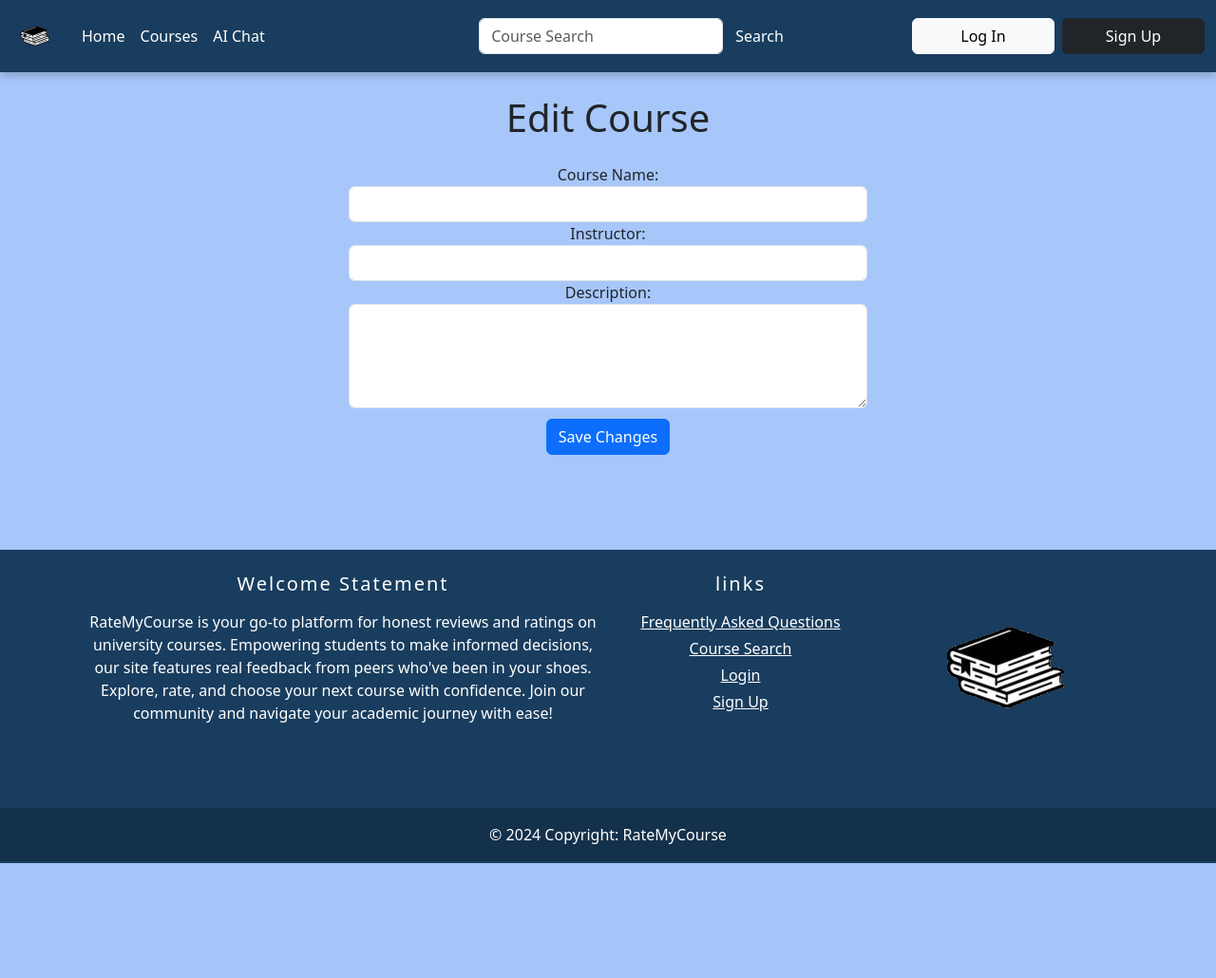
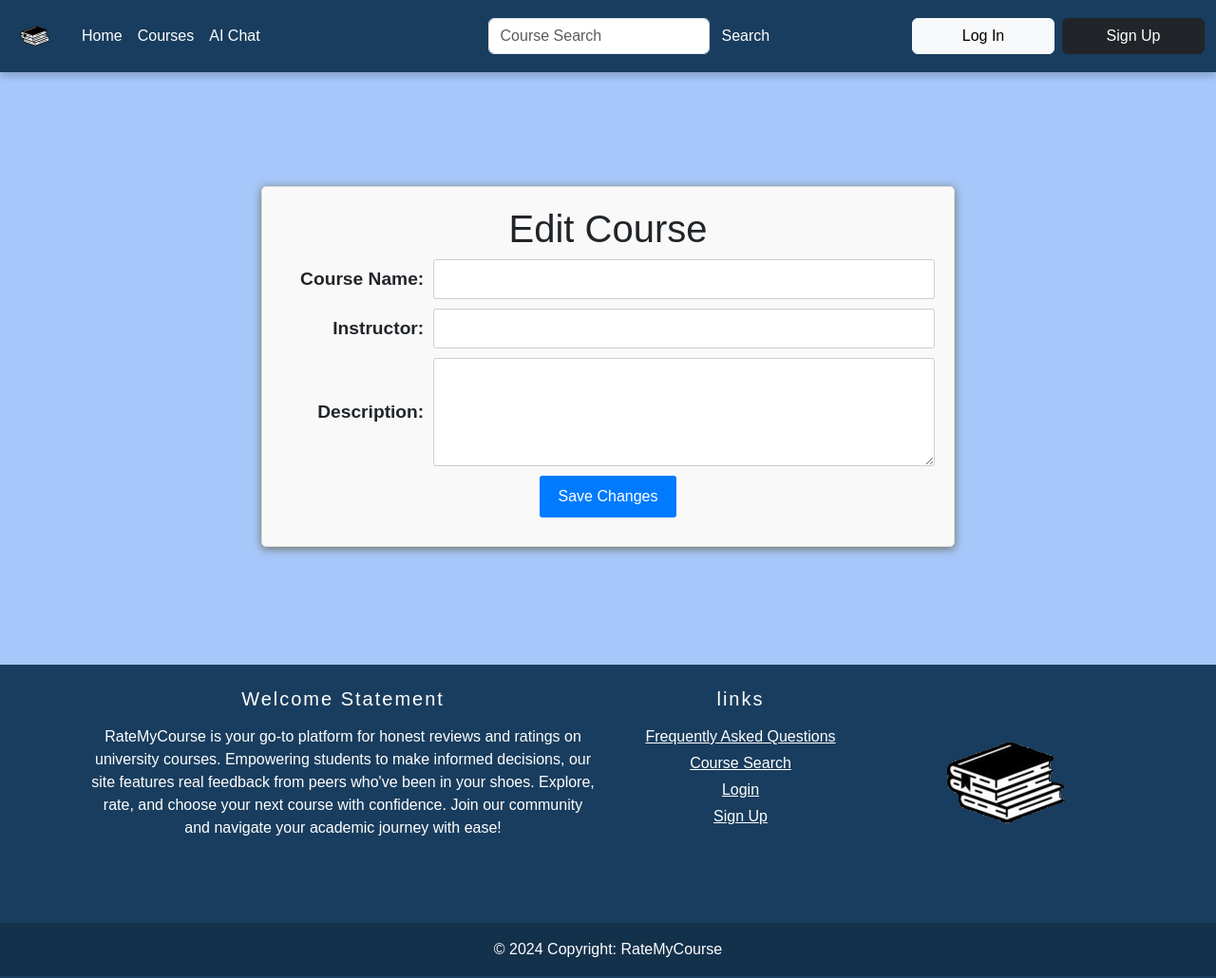
Before and after one commit to lnalewaja/RateMyCourse, a Flask app: template templates/course_edit_page.html in a window 1280 px wide. Shown: the whole page at 95% size. Before the commit the page ends 909 px from the top, so only its background shows below. Run offline with Flask 3, Linux system fonts and the light colour scheme; the template is opened without the code that fills it, so the values that code supplies are empty.

Commit message:
adding formating for course edit

```diff
--- a/templates/course_edit_page.html
+++ b/templates/course_edit_page.html
@@ -1,102 +1,101 @@
 {% extends "layout.html" %}
-
 
 {% block content %}
 <!DOCTYPE html>
 <html lang="en">
-
-
 <head>
     <meta charset="UTF-8">
     <meta name="viewport" content="width=device-width, initial-scale=1.0">
     <title>Edit Comment for {{ session['username'] }}</title>
     <style>
-        /* Style to display form elements and headers */
+        /* Styles for displaying form elements and headers */
         body {
             text-align: center;
             /* Align the content in the center */
+            font-family: Arial, sans-serif;
         }
 
 
         .form-container {
-            display: inline-block;
-            /* Center the form horizontally */
-            text-align: left;
-            /* Reset text alignment for form content */
+            width: 60%;
+            margin: 0 auto;
+            padding: 20px;
+            border: 1px solid #ddd;
+            border-radius: 5px;
+            box-shadow: 0px 2px 10px #6b715c;
+            background-color: #f9f9f9;
         }
-
 
         .form-row {
             display: flex;
             align-items: center;
+            justify-content: center; /* Center items horizontally */
             margin-bottom: 10px;
         }
 
-
         .form-row label {
+            width: 150px;
             margin-right: 10px;
             font-weight: bold;
             font-size: larger;
+            text-align: right;
         }
 
-
+        .form-row input[type="text"],
         .form-row textarea {
-            width: 100%;
-            resize: vertical;
-            /* Allow vertical resizing */
+            flex: 1;
+            padding: 8px;
+            border: 1px solid #ccc;
+            border-radius: 3px;
+            font-size: 16px;
         }
 
+        .form-row .btn-primary {
+            padding: 10px 20px;
+            font-size: 16px;
+            background-color: #007bff;
+            color: #fff;
+            border: none;
+            border-radius: 3px;
+            cursor: pointer;
+            transition: background-color 0.3s;
+        }
 
-        .comment {
-            padding: 5px;
-            border: 1px solid lightgray;
-            border-radius: 5px;
-            margin-bottom: 10px;
+        .form-row .btn-primary:hover {
+            background-color: #0056b3;
         }
     </style>
 </head>
+<body>
+    <br>
+    <br>
+    <br>
+    <br>
 
 
-
-
-
-
-
-
-<body>
-    <div class="container">
-        <h1 style="text-align: center;">Edit Course</h1>
-        <form action="/courses/{{ course.course_id }}/edit_course" method="POST" class="mt-4">
-            <div class="row justify-content-md-center">
-                <div class="col-md-6">
-                    <div class="form-group">
+    <div class="form-container">
+        <h1>Edit Course</h1>
+        <form action="/courses/{{ course.course_id }}/edit_course" method="POST">
+            <div class="form-row">
                 <label for="course_name">Course Name:</label>
-                        <input type="text" class="form-control" id="course_name" name="course_name"
-                            value="{{ course.course_name }}">
+                <input type="text" id="course_name" name="course_name" value="{{ course.course_name }}">
             </div>
-                    <div class="form-group">
+            <div class="form-row">
                 <label for="instructor">Instructor:</label>
-                        <input type="text" class="form-control" id="instructor" name="instructor"
-                            value="{{ course.professor_name }}">
+                <input type="text" id="instructor" name="instructor" value="{{ course.professor_name }}">
             </div>
-                    <div class="form-group">
+            <div class="form-row">
                 <label for="description">Description:</label>
-                        <textarea class="form-control" id="description" name="description"
-                            rows="4">{{ course.course_description }}</textarea>
+                <textarea id="description" name="description" rows="4">{{ course.course_description }}</textarea>
             </div>
-                    <div style="padding-top: 2%" class="text-center">
+            <div class="form-row">
                 <input type="submit" class="btn btn-primary" value="Save Changes">
-                    </div>
-                </div>
             </div>
         </form>
     </div>
+    <br>
 
 
 </body>
-
-
-
-
 </html>
 {% endblock %}
```
Lines whose indentation alone changed are shown as unchanged.
